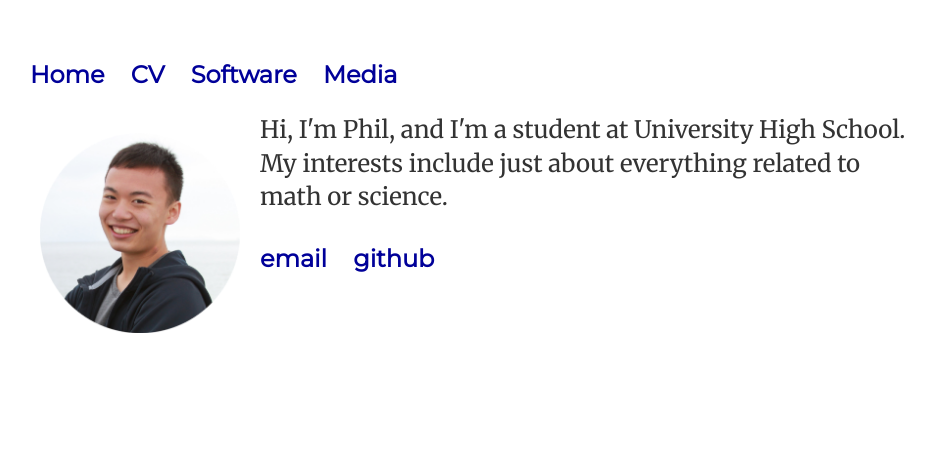
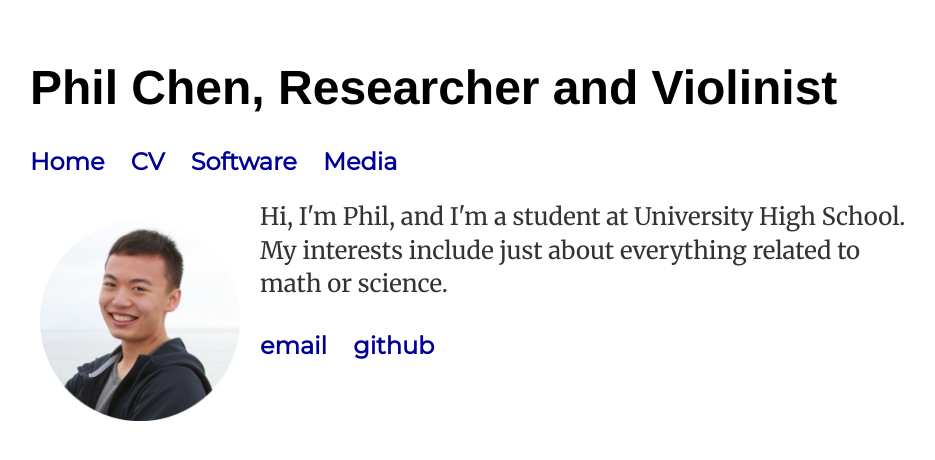
Before and after one commit to philhchen/philhchen.github.io, a Jekyll site: the page built from index.html, in a window 1280 px wide. Shown: the top 460 px of the page, without its empty margins (162-1097 px from the left). Built offline with Jekyll 4.4.1, drawn with Linux system fonts in a browser that asks for light colours.

Commit message:
git commit

```diff
--- a/_includes/header.html
+++ b/_includes/header.html
@@ -1,4 +1,5 @@
 <div class="header">
+<h1> Phil Chen, Researcher and Violinist </h1>
   <ul0>
     <li0><a href="/">Home</a></li0>
     <li0><a href="/cv">CV</a></li0>
```
